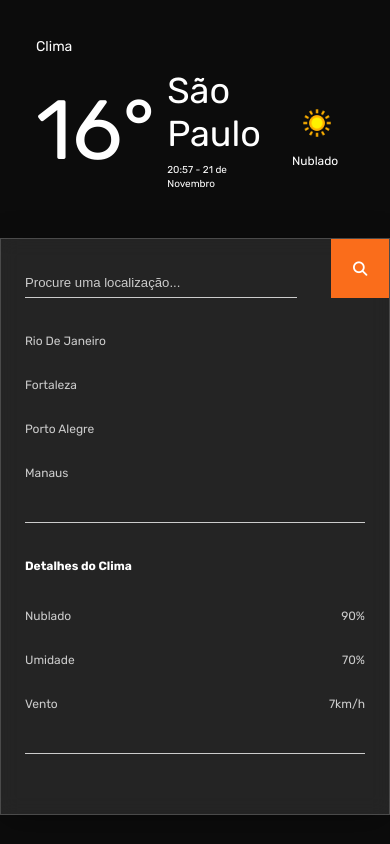
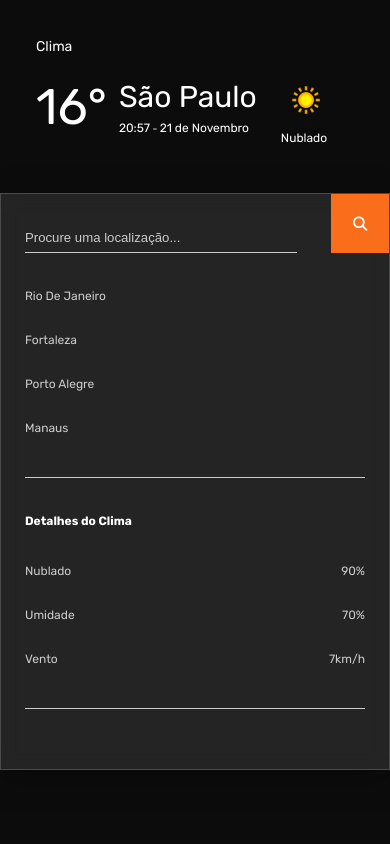
Before and after one commit to LeonardoHenriqueAzevedo/Weather-App-API, a plain HTML site: page index.html in a window 390 px wide. Drawn offline with Linux system fonts and the light colour scheme; no server answers.

Commit message:
Update style.css

```diff
--- a/style.css
+++ b/style.css
@@ -169,11 +169,26 @@ h1, h3{
         width: 100%;
         top: initial;
     }
+    h1.temp{
+        font-size: 60px;
+    }
+    h1.name {
+        font-size: 40px;
+    }
+    span.time, span.date {
+        font-size: 12px;
+    }
 }
 
 @media screen and (max-width: 500px){
     html{
         font-size: 12px;
+    }
+    h1.temp{
+        font-size: 50px;
+    }
+    h1.name {
+        font-size: 30px;
     }
 }
 
```
